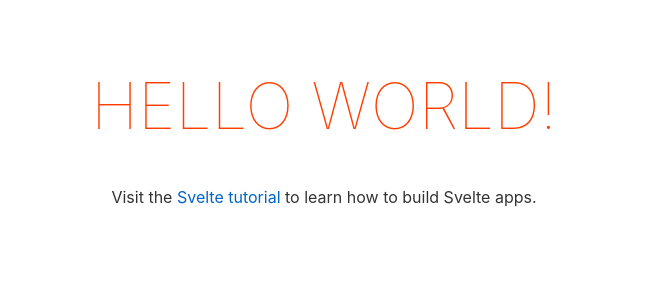
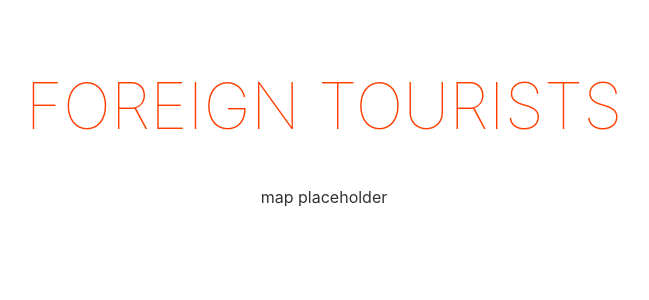
Before and after one commit to ppatrzyk/foreign-tourists, a Svelte app: page / in a window 1280 px wide. Shown: the top 300 px of the page, without its empty margins (316-965 px from the left). Built offline with nearby package versions, Linux system fonts and the light colour scheme.

Commit message:
init map component

```diff
--- a/src/App.svelte
+++ b/src/App.svelte
@@ -1,10 +1,10 @@
 <script>
-	export let name;
+	import Map from "./Map.svelte"
 </script>
 
 <main>
-	<h1>Hello {name}!</h1>
-	<p>Visit the <a href="https://svelte.dev/tutorial">Svelte tutorial</a> to learn how to build Svelte apps.</p>
+	<h1>Foreign Tourists</h1>
+	<Map />
 </main>
 
 <style>
--- /dev/null
+++ b/src/Map.svelte
@@ -0,0 +1,11 @@
+<script>
+
+</script>
+
+<main>
+	<div>map placeholder</div>
+</main>
+
+<style>
+
+</style>
--- a/src/main.js
+++ b/src/main.js
@@ -2,9 +2,7 @@ import App from './App.svelte';
 
 const app = new App({
 	target: document.body,
-	props: {
-		name: 'world'
-	}
+	props: {}
 });
 
 export default app;
```
